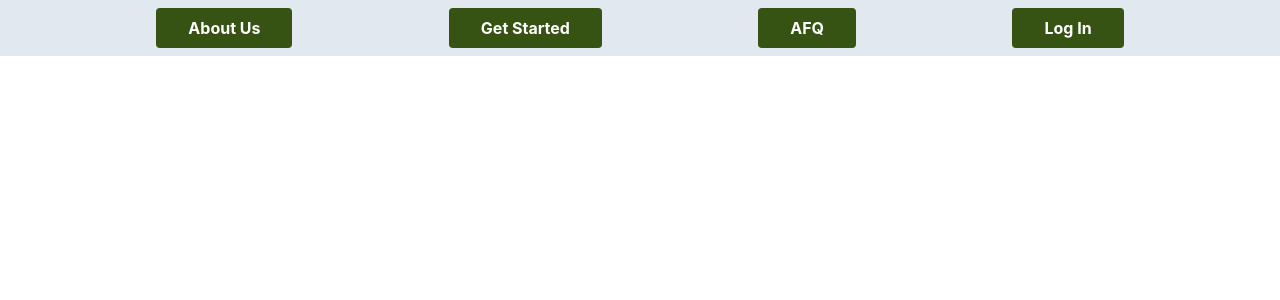
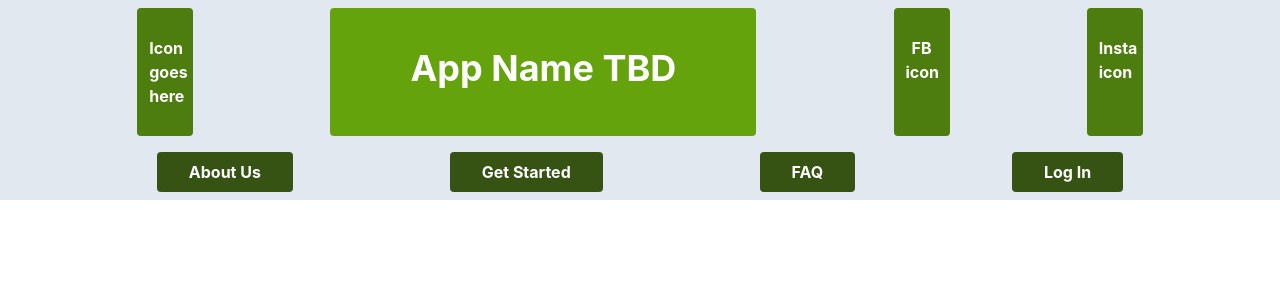
Before and after one commit to trangtran321/garden_project, a React (Create React App) app: page / in a window 1280 px wide. Shown: the top 300 px of the page. Built offline with nearby package versions, Linux system fonts and the light colour scheme.

Commit message:
Header mapped out
still need to refine

```diff
--- a/src/App.js
+++ b/src/App.js
@@ -1,11 +1,15 @@
 import './App.css';
 import React from 'react'
 import {SecondaryMenu} from './components/SecondaryMenu'
+import { TopOfHeader } from './components/TopOfHeader';
 
 function App() {
   return (
     <div className="App" >
+      <TopOfHeader/>
       <SecondaryMenu/>
+
+
 
     </div>
 
--- /dev/null
+++ b/src/components/LogoIcon.js
@@ -0,0 +1,11 @@
+import React, {Component} from 'react';
+
+export class LogoIcon extends Component{
+    render(){
+        return(
+            <logoIcon key={this.props.keyA} className='bg-lime-700 hover:bg-lime-900 text-white flex-initial w-14 h-15 grow-0 rounded lg font-bold px-3 py-7 '>
+            {this.props.message}
+        </logoIcon>
+        )
+    }
+}
--- /dev/null
+++ b/src/components/NameLogo.js
@@ -0,0 +1,12 @@
+import React, {Component} from 'react';
+
+
+export class NameLogo extends Component{
+    render(){
+        return(
+            <nameLogo key={this.props.keyA} className='bg-lime-600 hover:bg-lime-900 text-white text-4xl flex justify-item-center grow-0 rounded lg font-bold px-20 py-10 '>
+            {this.props.message}
+        </nameLogo>
+        )
+    }
+}
--- a/src/components/SecondaryMenu.js
+++ b/src/components/SecondaryMenu.js
@@ -4,7 +4,7 @@ import {Button} from './Button'
 const menuOption = [
     'About Us',
     'Get Started',
-    'AFQ',
+    'FAQ',
     'Log In'
 ]
 
--- /dev/null
+++ b/src/components/SocialMediaIcons.js
@@ -0,0 +1,11 @@
+import React, {Component} from 'react';
+
+export class SocialMediaIcons extends Component{
+    render(){
+        return(
+            <socMedIcon key={this.props.keyA} className='bg-lime-700 hover:bg-lime-900 text-white flex-initial w-14 h-15 grow-0 rounded lg font-bold px-3 py-7 '>
+            {this.props.message}
+        </socMedIcon>
+        )
+    }
+}
--- /dev/null
+++ b/src/components/TopOfHeader.js
@@ -0,0 +1,25 @@
+import React, {Component} from 'react';
+import {NameLogo} from './NameLogo'
+import {LogoIcon} from './LogoIcon'
+import { SocialMediaIcons } from './SocialMediaIcons';
+
+
+export class TopOfHeader extends Component{
+    render(){
+        const leftButtons = []
+        const socButtons = []
+        leftButtons.push(<LogoIcon message={"Icon goes here"} />)
+        leftButtons.push(<NameLogo message={"App Name TBD"} />)
+        socButtons.push(<SocialMediaIcons message={"FB icon"}/>)
+        socButtons.push(<SocialMediaIcons message={"Insta icon"} />)
+        leftButtons.push(socButtons)
+
+        return(
+            <div
+                className='flex flex-row place-content-evenly py-2 bg-slate-200'>
+                    {leftButtons}
+            </div>
+        )
+    }
+
+}
```
Also changed, not shown: src/.js (added), 1 other file (tests, documents, lock files or other folders).
